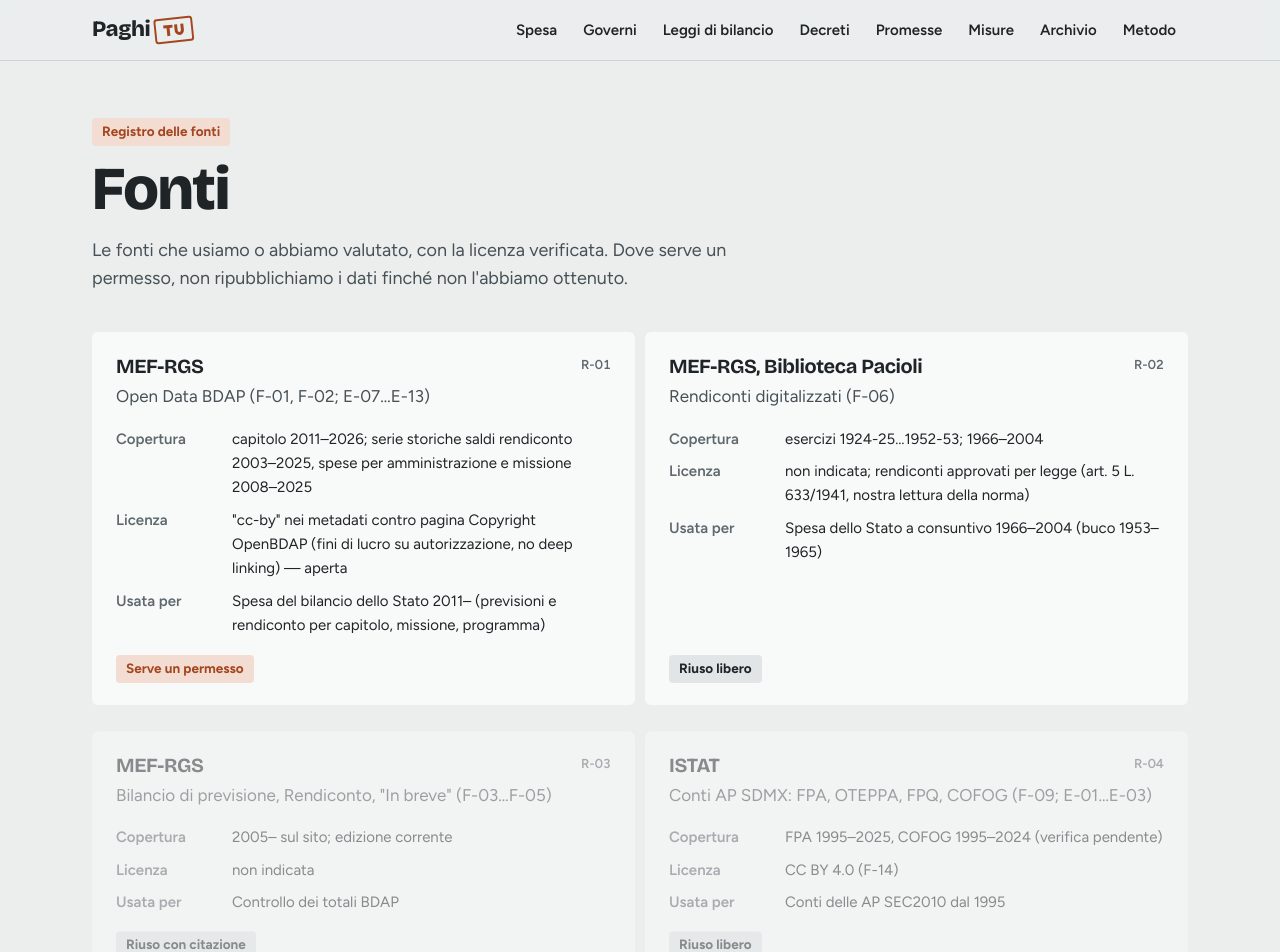
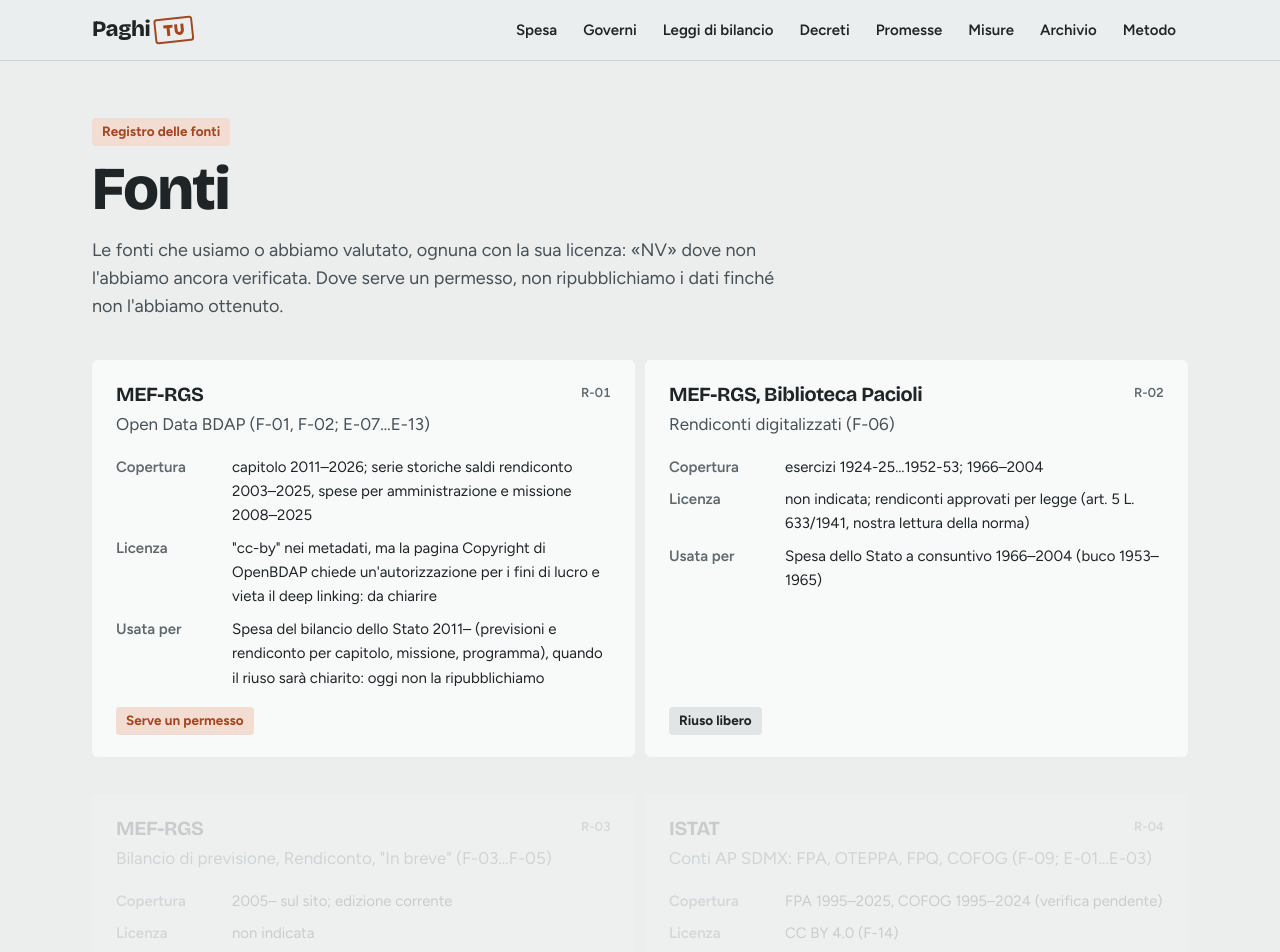
Before and after one commit to Z3roS4n/paghi-tu, a Next.js app: page /fonti in a window 1280 px wide. Shown: the top 952 px of the page. Built offline with nearby package versions, Linux system fonts and the light colour scheme.

Commit message:
Align the source registry with what the data pipeline actually uses

```diff
--- a/data/fonti.json
+++ b/data/fonti.json
@@ -5,10 +5,10 @@
     "dataset": "Open Data BDAP (F-01, F-02; E-07…E-13)",
     "copertura": "capitolo 2011–2026; serie storiche saldi rendiconto 2003–2025, spese per amministrazione e missione 2008–2025",
     "accesso": "API pseudo-CKAN: package_list/package_show; dump CSV con id del dataset; OData (colonne offuscate) come riserva; package_search intermittente",
-    "licenza": "\"cc-by\" nei metadati contro pagina Copyright OpenBDAP (fini di lucro su autorizzazione, no deep linking) — aperta",
+    "licenza": "\"cc-by\" nei metadati, ma la pagina Copyright di OpenBDAP chiede un'autorizzazione per i fini di lucro e vieta il deep linking: da chiarire",
     "riuso": "con_permesso",
     "aggiornamento": "annuale (LB, rendiconto luglio); pagamenti mensili",
-    "fonteDiVeritaPer": "Spesa del bilancio dello Stato 2011– (previsioni e rendiconto per capitolo, missione, programma)"
+    "fonteDiVeritaPer": "Spesa del bilancio dello Stato 2011– (previsioni e rendiconto per capitolo, missione, programma), quando il riuso sarà chiarito: oggi non la ripubblichiamo"
   },
   {
     "id": "R-02",
@@ -41,7 +41,7 @@
     "licenza": "CC BY 4.0 (F-14)",
     "riuso": "si",
     "aggiornamento": "marzo, aprile (notifica), settembre",
-    "fonteDiVeritaPer": "Conti delle AP SEC2010 dal 1995"
+    "fonteDiVeritaPer": "Conti delle AP SEC2010 dal 1995, alla fonte: sul sito li usiamo nella versione Eurostat (R-12)"
   },
   {
     "id": "R-05",
@@ -69,7 +69,7 @@
     "id": "R-07",
     "ente": "Banca d'Italia",
     "dataset": "BDS/A2A, finanza pubblica (F-16, F-17; E-05, E-06)",
-    "copertura": "debito TCCE0200 dal 1861; fabbisogno TCCE0100 dal 1980",
+    "copertura": "debito TCCE0200 dal 1861; debito per vita residua TCCE0325, mensile dal dicembre 1861 (la tavola usata sul sito); fabbisogno TCCE0100 dal 1980",
     "accesso": "export ZIP di CSV ;",
     "licenza": "condizioni SEBC (gratuito anche commerciale, citare la fonte, non modificare); CC BY 4.0 per i dataset su dati.gov.it (TCCE0350/0400)",
     "riuso": "con_citazione",
@@ -129,7 +129,7 @@
     "licenza": "riuso anche commerciale con citazione",
     "riuso": "si",
     "aggiornamento": "aprile, ottobre",
-    "fonteDiVeritaPer": "Controllo incrociato e confronti UE"
+    "fonteDiVeritaPer": "Conti delle AP dal 1995 (spese, entrate, saldo, debito in % del PIL, spesa per funzione) e confronti UE"
   },
   {
     "id": "R-13",
--- a/src/app/fonti/page.tsx
+++ b/src/app/fonti/page.tsx
@@ -19,8 +19,8 @@
     <Wrap>
       <PageHead kicker="Registro delle fonti" title="Fonti">
         <p>
-          Le fonti che usiamo o abbiamo valutato, con la licenza verificata. Dove serve un permesso, non ripubblichiamo i dati
-          finché non l&apos;abbiamo ottenuto.
+          Le fonti che usiamo o abbiamo valutato, ognuna con la sua licenza: «NV» dove non l&apos;abbiamo ancora verificata.
+          Dove serve un permesso, non ripubblichiamo i dati finché non l&apos;abbiamo ottenuto.
         </p>
       </PageHead>
       <ul className="mt-8 grid gap-2.5 md:grid-cols-2">
```
Also changed, not shown: .claude/project/02-tradeoffs.md.
